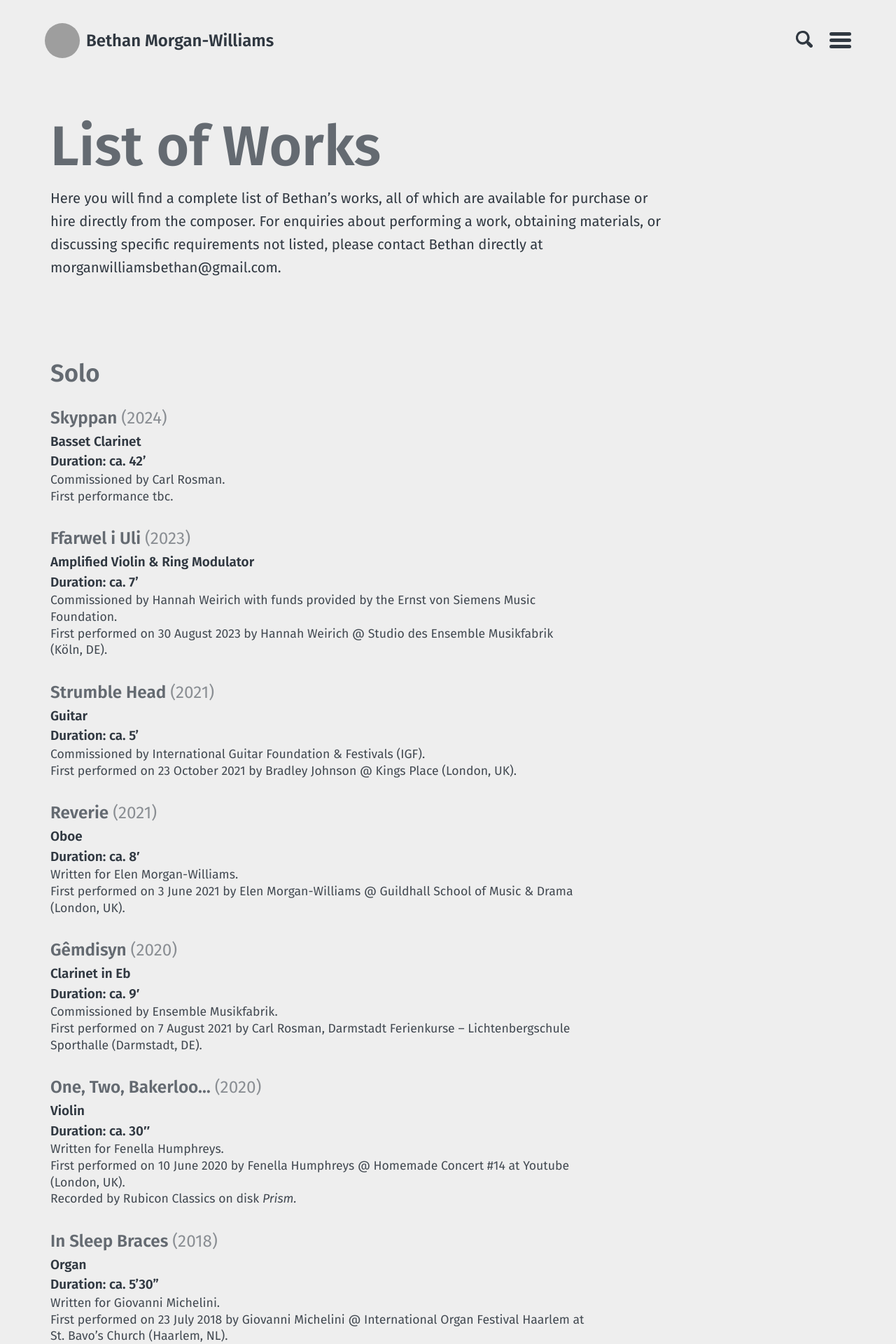
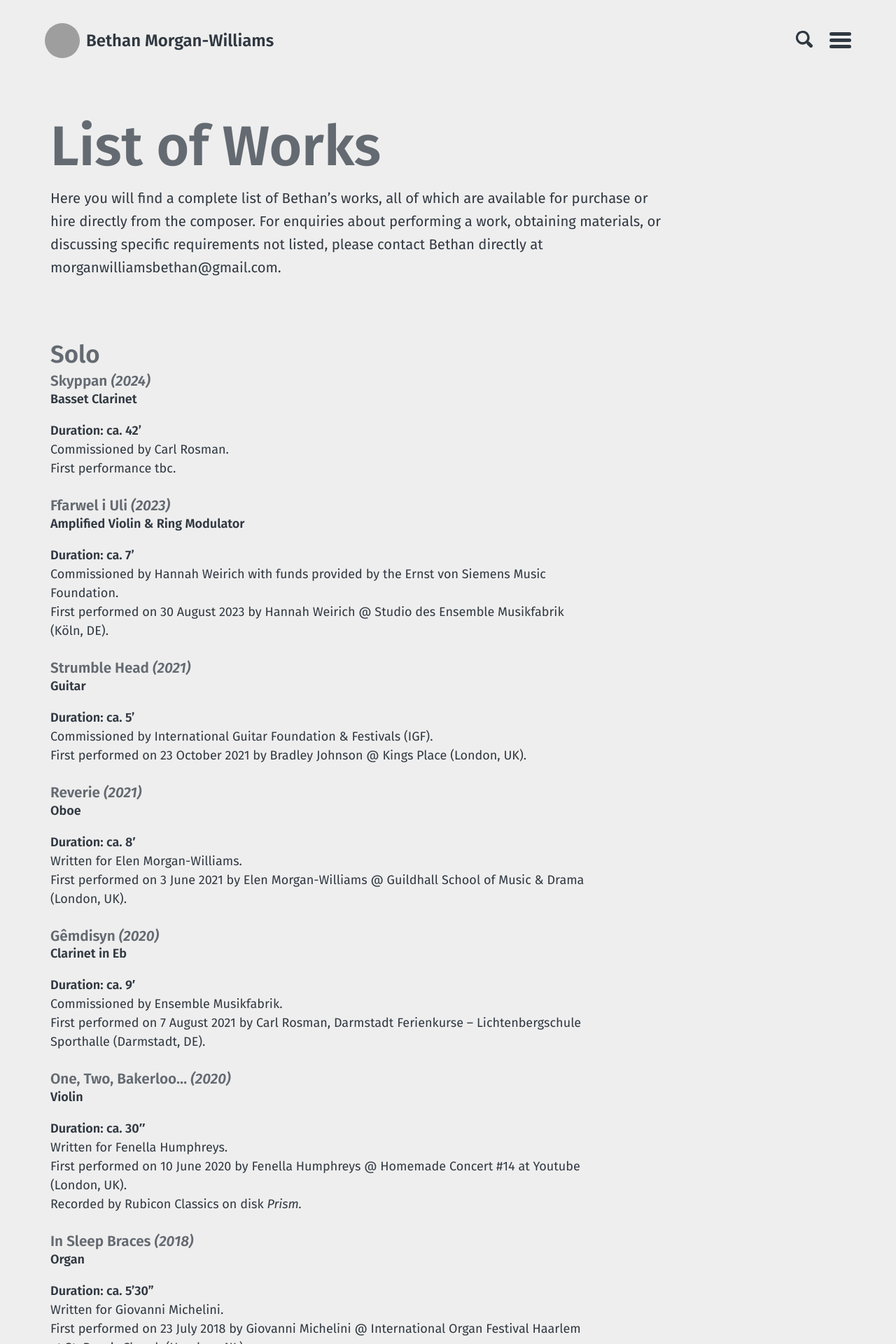
Before and after one commit to morganwilliamsb/website, a Jekyll site: the page built from works.md, in a window 1280 px wide. Shown: the top 1920 px of the page at 70% size. Built offline with Jekyll 4.4.1, drawn with Linux system fonts in a browser that asks for light colours; grey boxes are pictures that could not be loaded.

Commit message:
Update main.scss

```diff
--- a/assets/stylesheets/main.scss
+++ b/assets/stylesheets/main.scss
@@ -36,75 +36,3 @@
     display: block;
   }
 }
-
-/* ===== Works page refinements (clean) ===== */
-
-.page-content .works-list h2 {
-  margin-top: 2.5rem;
-  margin-bottom: 1.25rem;
-}
-
-.page-content .works-list h4 {
-  font-size: 1.35rem;
-  font-weight: 650;
-  margin: 0 0 0.35rem 0;
-}
-
-.page-content .works-list h4 em {
-  font-style: normal;
-  font-weight: 400;
-  opacity: 0.72;
-}
-
-/* ----- NO internal gaps ----- */
-.page-content .works-list p,
-.page-content .works-list dl,
-.page-content .works-list dt,
-.page-content .works-list dd {
-  margin: 0;
-  padding: 0;
-}
-
-/* Definition list "term" (this is your instrumentation line) */
-.page-content .works-list dt {
-  display: block;
-  margin: 0;
-  font-size: 1.05em;
-  font-weight: 600;
-}
-
-/* Keep definitions tight (your metadata lines) */
-.page-content .works-list dd {
-  margin: 0;
-  padding: 0;
-  line-height: 1.35;
-  font-size: 0.98em;
-  opacity: 0.9;
-}
-
-/* Instrumentation (first paragraph after title) */
-.page-content .works-list h4 + p {
-  margin: 0;
-  opacity: 0.72;
-  font-weight: 500;
-}
-
-/* Duration (second paragraph after title) */
-.page-content .works-list h4 + p + p {
-  margin: 0;
-  font-size: 0.98;  /* same scale as metadata */
-  opacity: 0.72;
-  font-weight: 400;
-}
-
-/* Metadata: tight lines */
-.page-content .works-list dd {
-  line-height: 1.35;
-  font-size: 0.98;
-  opacity: 0.9;
-}
-
-/* THE ONLY spacing: between entries */
-.page-content .works-list dl {
-  margin: 0.35rem 0 1.8rem 0; /* tiny gap before metadata, big gap after entry */
-}
```
